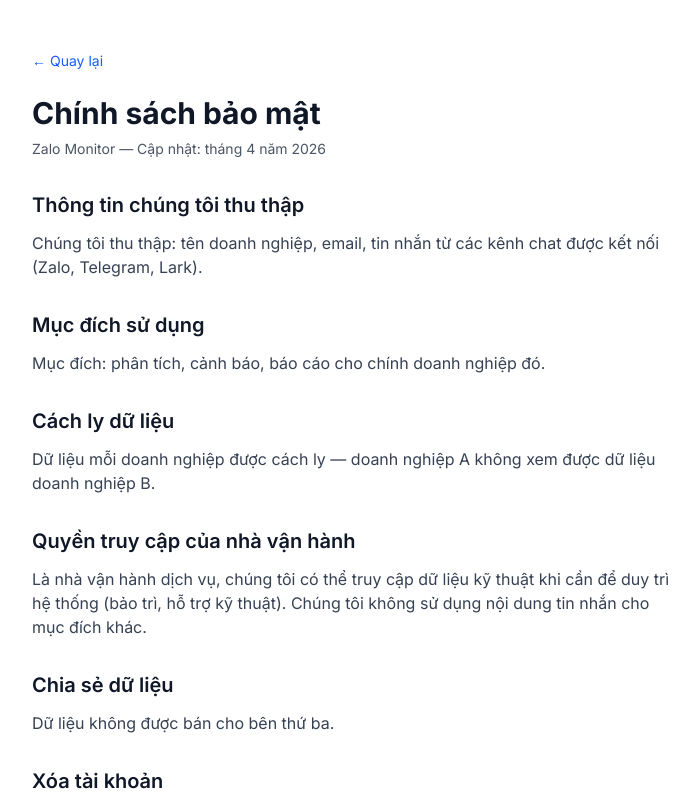
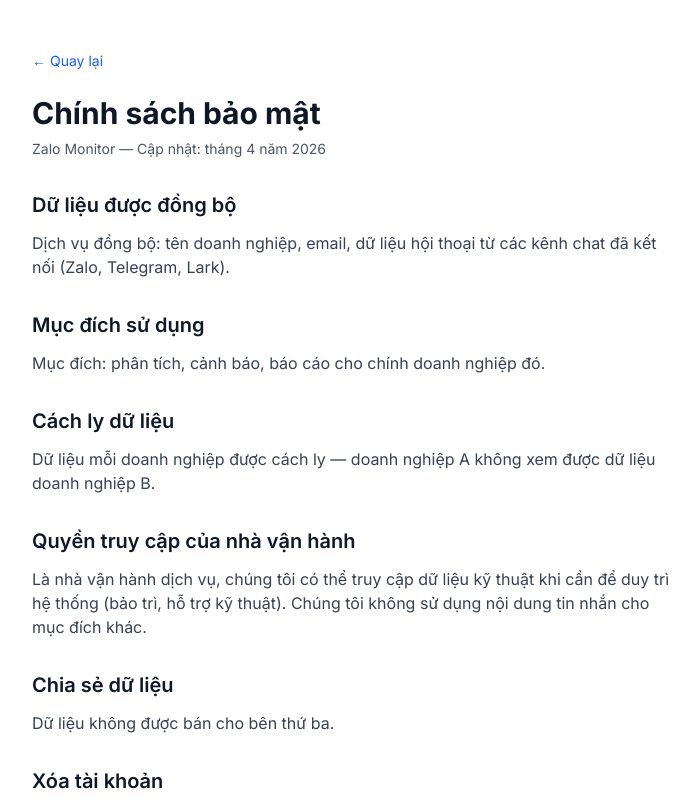
Before and after one commit to datlevn09/zalo-monitor, a Next.js app in the folder dashboard/: page /privacy in a window 1280 px wide. Shown: the top 800 px of the page, without its empty margins (288-987 px from the left). Built offline with nearby package versions, Linux system fonts and the light colour scheme.

Commit message:
fix: bỏ từ 'thu thập' trong banner + privacy page
Banner: 'Zalo bị đăng xuất — tin nhắn không được thu thập' → 'Zalo chưa kết nối — Đăng nhập để đồng bộ'
Privacy: 'thu thập' → 'đồng bộ'

```diff
--- a/dashboard/src/app/dashboard/layout.tsx
+++ b/dashboard/src/app/dashboard/layout.tsx
@@ -166,7 +166,7 @@ function ZaloDisconnectedBanner({ hoursSincePing, onDismiss }: { hoursSincePing:
   return (
     <div className="bg-red-500 text-white shrink-0 px-4 py-2 flex items-center gap-2">
       <span className="text-sm font-medium flex-1 min-w-0">
-        🔴 Zalo bị đăng xuất{hoursSincePing ? ` (${hoursSincePing} tiếng trước)` : ''} — tin nhắn không được thu thập
+        🔴 Zalo chưa kết nối — Đăng nhập để đồng bộ
       </span>
       <Link
         href="/dashboard/settings/channels"
--- a/dashboard/src/app/privacy/page.tsx
+++ b/dashboard/src/app/privacy/page.tsx
@@ -18,10 +18,10 @@ export default function PrivacyPage() {
 
           <section className="mb-8">
             <h2 className="text-xl font-semibold text-gray-900 dark:text-zinc-100 mb-3">
-              Thông tin chúng tôi thu thập
+              Dữ liệu được đồng bộ
             </h2>
             <p className="text-gray-700 dark:text-zinc-300">
-              Chúng tôi thu thập: tên doanh nghiệp, email, tin nhắn từ các kênh chat được kết nối (Zalo, Telegram, Lark).
+              Dịch vụ đồng bộ: tên doanh nghiệp, email, dữ liệu hội thoại từ các kênh chat đã kết nối (Zalo, Telegram, Lark).
             </p>
           </section>
 
```
